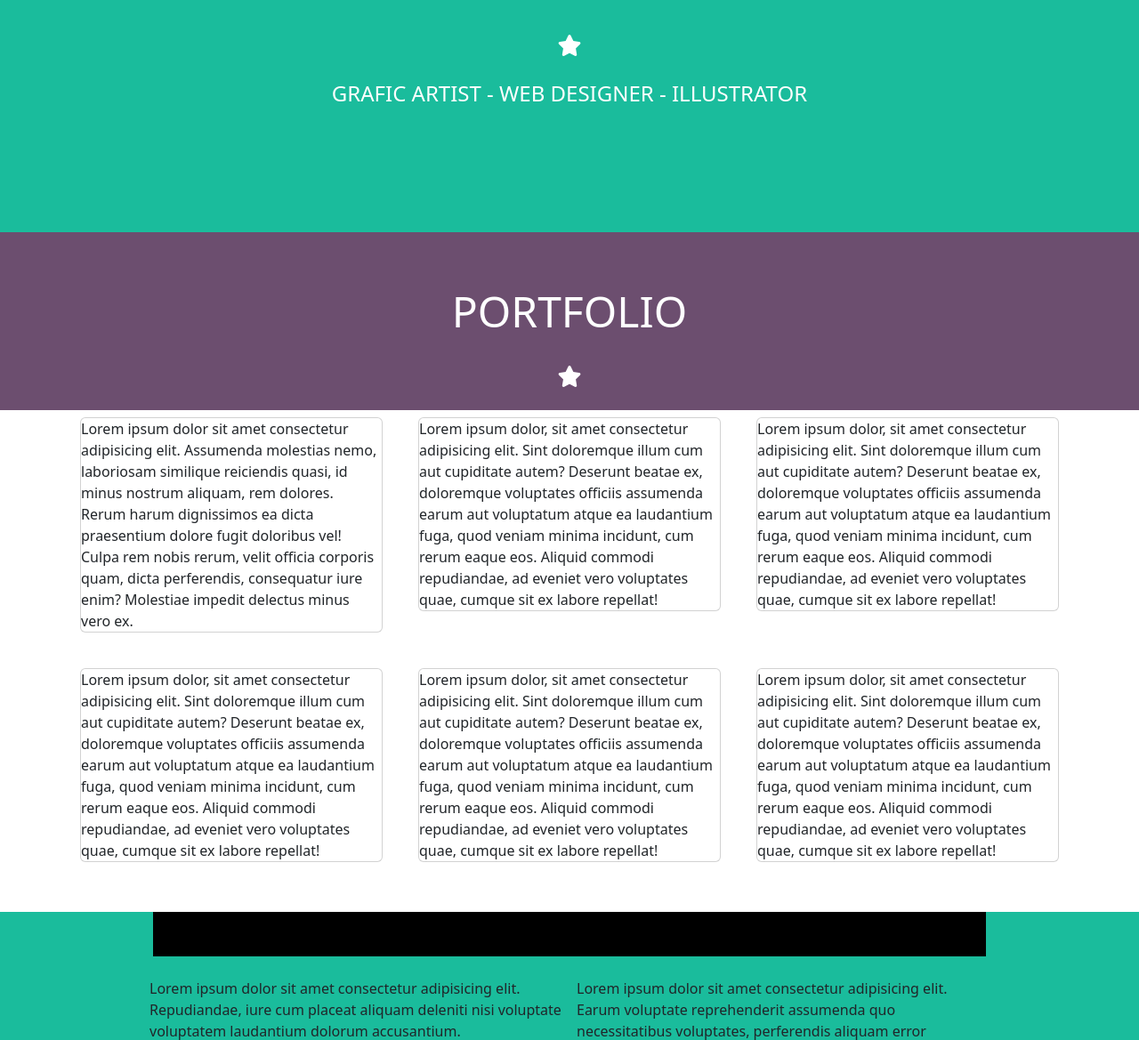
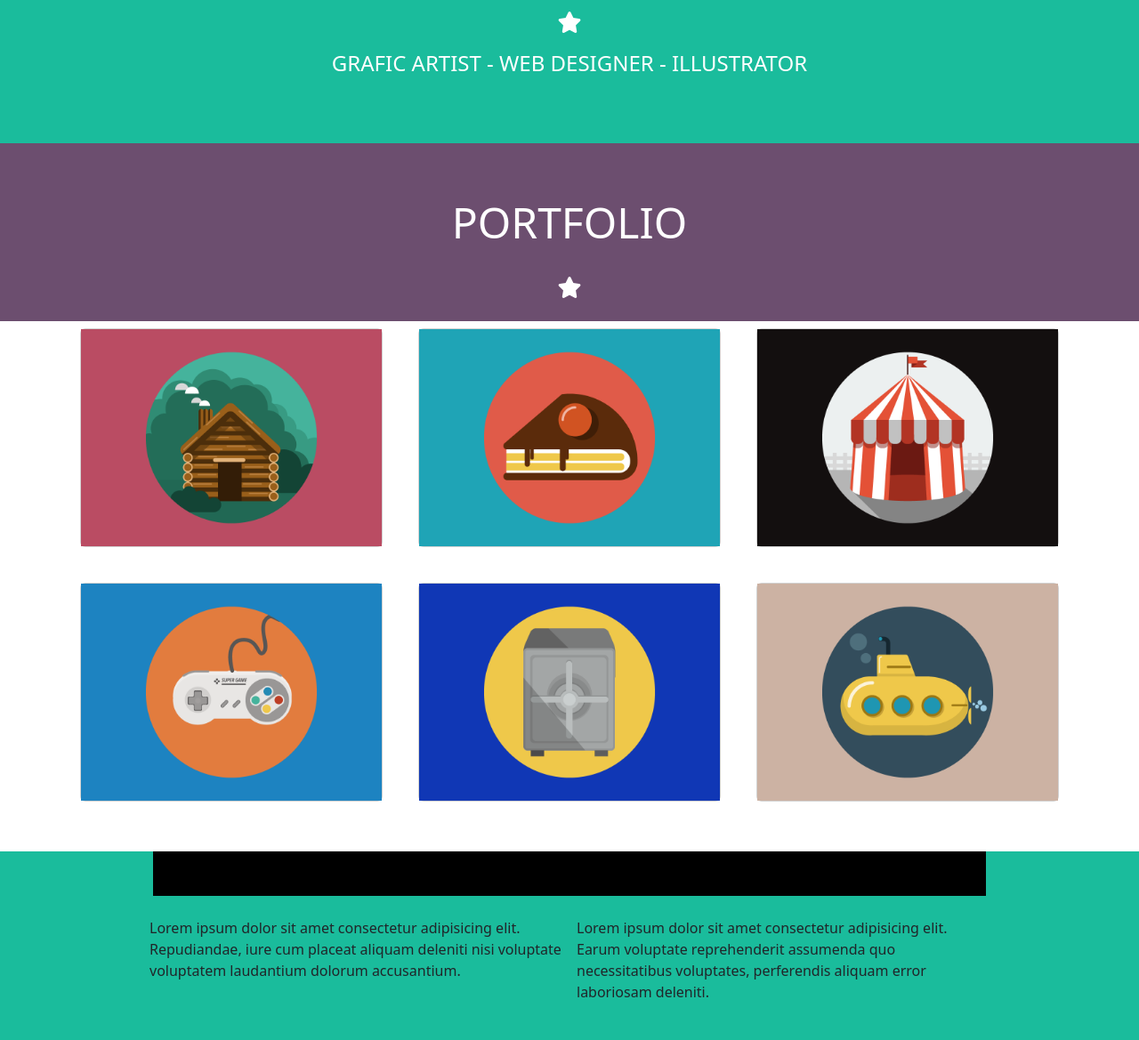
Before and after one commit to devitoangelo/html-css-bootstrap-freelancer, a plain HTML site: page index.html in a window 1280 px wide. Shown: the part 409-1578 px from the top of the page at 89% size. Drawn offline with nearby package versions, Linux system fonts and the light colour scheme.

Commit message:
card-responsive

```diff
--- a/assets/css/style.css
+++ b/assets/css/style.css
@@ -4,7 +4,7 @@
 }
 
 .debug .jumbo {
-    height: 600px;
+    height: 500px;
 }
 
 .debug .jumbo_container {
--- a/index.html
+++ b/index.html
@@ -56,9 +56,9 @@
             <div class="container jumbo_container">
                 <div class="font">
                     <img src="./assets/img/avatar.svg" width="200px" alt="">
-                    <h1 class="text-white font_ p-3">START BOOTSTRAP</h1>
+                    <h1 class="text-white font_ p-2">START BOOTSTRAP</h1>
                     <i class="fa-solid fa-star star text-white p-2 "></i>
-                    <nav class="text-white p-3">GRAFIC ARTIST - WEB DESIGNER - ILLUSTRATOR</nav>
+                    <nav class="text-white p-2">GRAFIC ARTIST - WEB DESIGNER - ILLUSTRATOR</nav>
                 </div>
             </div>
         </div>
@@ -84,50 +84,35 @@
             <div class="row row-cols-1 row-cols-sm-2 row-cols-md-3 g-4">
                 <div class="col">
                     <div class="card  m-2">
-                        Lorem ipsum dolor sit amet consectetur adipisicing elit. Assumenda molestias nemo, laboriosam
-                        similique reiciendis quasi, id minus nostrum aliquam, rem dolores. Rerum harum dignissimos ea
-                        dicta praesentium dolore fugit doloribus vel! Culpa rem nobis rerum, velit officia corporis
-                        quam, dicta perferendis, consequatur iure enim? Molestiae impedit delectus minus vero ex.
+                        <img src="/assets/img/cabin.png" alt="">
                     </div>
                 </div>
                 <div class="col">
                     <div class="card m-2">
-                        Lorem ipsum dolor, sit amet consectetur adipisicing elit. Sint doloremque illum cum aut
-                        cupiditate autem? Deserunt beatae ex, doloremque voluptates officiis assumenda earum aut
-                        voluptatum atque ea laudantium fuga, quod veniam minima incidunt, cum rerum eaque eos. Aliquid
-                        commodi repudiandae, ad eveniet vero voluptates quae, cumque sit ex labore repellat!
+                        <img src="./assets/img/cake.png" alt="">
                     </div>
                 </div>
                 <div class="col">
                     <div class="card  m-2 ">
-                        Lorem ipsum dolor, sit amet consectetur adipisicing elit. Sint doloremque illum cum aut
-                        cupiditate autem? Deserunt beatae ex, doloremque voluptates officiis assumenda earum aut
-                        voluptatum atque ea laudantium fuga, quod veniam minima incidunt, cum rerum eaque eos. Aliquid
-                        commodi repudiandae, ad eveniet vero voluptates quae, cumque sit ex labore repellat!
+                        <img src="./assets/img/circus.png" alt="">
                     </div>
                 </div>
                 <div class="col">
                     <div class="card  m-2">
-                        Lorem ipsum dolor, sit amet consectetur adipisicing elit. Sint doloremque illum cum aut
-                        cupiditate autem? Deserunt beatae ex, doloremque voluptates officiis assumenda earum aut
-                        voluptatum atque ea laudantium fuga, quod veniam minima incidunt, cum rerum eaque eos. Aliquid
-                        commodi repudiandae, ad eveniet vero voluptates quae, cumque sit ex labore repellat!
+                        <img src="./assets/img/game.png" alt="">
+
                     </div>
                 </div>
                 <div class="col">
                     <div class="card  m-2">
-                        Lorem ipsum dolor, sit amet consectetur adipisicing elit. Sint doloremque illum cum aut
-                        cupiditate autem? Deserunt beatae ex, doloremque voluptates officiis assumenda earum aut
-                        voluptatum atque ea laudantium fuga, quod veniam minima incidunt, cum rerum eaque eos. Aliquid
-                        commodi repudiandae, ad eveniet vero voluptates quae, cumque sit ex labore repellat!
+                        <img src="./assets/img/safe.png" alt="">
+
                     </div>
                 </div>
                 <div class="col">
                     <div class="card  m-2">
-                        Lorem ipsum dolor, sit amet consectetur adipisicing elit. Sint doloremque illum cum aut
-                        cupiditate autem? Deserunt beatae ex, doloremque voluptates officiis assumenda earum aut
-                        voluptatum atque ea laudantium fuga, quod veniam minima incidunt, cum rerum eaque eos. Aliquid
-                        commodi repudiandae, ad eveniet vero voluptates quae, cumque sit ex labore repellat!
+                        <img src="./assets/img/submarine.png" alt="">
+
                     </div>
                 </div>
             </div>
```
Also changed, not shown: assets/img/cabin.png (added), assets/img/cake.png (added), assets/img/circus.png (added), assets/img/game.png (added), assets/img/safe.png (added), assets/img/submarine.png (added).
